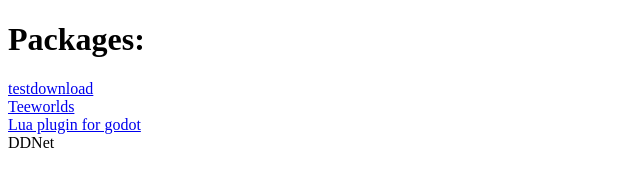
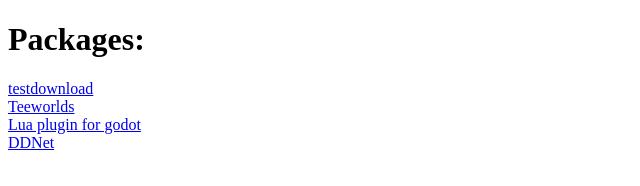
Before and after one commit to MikIsCoding/mikinstwebsite, a plain HTML site: page index.html in a window 1280 px wide. Shown: the full height of the page, 0-640 px from the left. Drawn offline with Linux system fonts and the light colour scheme.

Commit message:
mispelled some files in the index.html

```diff
--- a/index.html
+++ b/index.html
@@ -11,6 +11,6 @@
 	<br>
 	<a href="luaplugingodot.tar.gz" download>Lua plugin for godot</a>
 	<br>
-	<a hredf="DDNnet.tar.gz" download>DDNet</a>
+	<a href="DDNet.tar.gz" download>DDNet</a>
 </body>
 </html>
```
